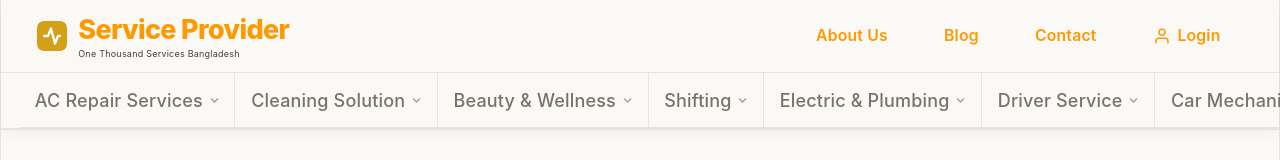
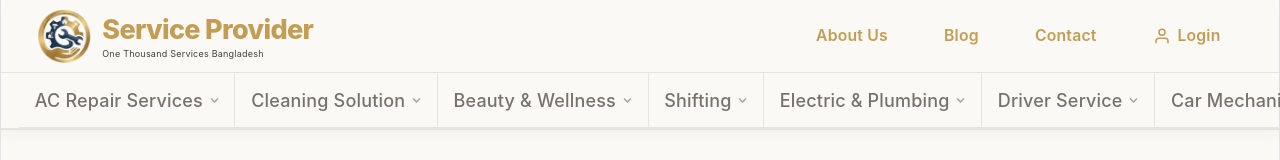
Before and after one commit to mdwasimdev1/service-management-frontend, a React (Vite) app: page /about in a window 1280 px wide. Shown: the top 160 px of the page. Built offline with nearby package versions, Linux system fonts and the light colour scheme.

Commit message:
update logo and favicon

```diff
--- a/index.html
+++ b/index.html
@@ -2,7 +2,7 @@
 <html lang="en">
   <head>
     <meta charset="UTF-8" />
-    <link rel="icon" type="image/svg+xml" href="/favicon.svg" />
+    <link rel="icon" type="image/png" href="/favicon.png" />
     <meta name="viewport" content="width=device-width, initial-scale=1.0" />
     <title>service-management-frontend</title>
   </head>
--- a/src/components/layout/Header.tsx
+++ b/src/components/layout/Header.tsx
@@ -57,7 +57,7 @@ function DesktopDropdown({ items, visible }: { items: string[]; visible: boolean
           animate={{ opacity: 1, y: 0, scale: 1 }}
           exit={{ opacity: 0, y: 6, scale: 0.97 }}
           transition={{ duration: 0.16, ease: "easeOut" }}
-          className="absolute top-full left-0 mt-1 min-w-[200px] bg-white border border-stone-200 rounded-xl shadow-xl z-50 py-1.5 list-none m-0 p-0"
+          className="absolute top-full left-0 mt-1 min-w-50 bg-white border border-stone-200 rounded-xl shadow-xl z-50 py-1.5 list-none m-0 p-0"
         >
           {items.map((item) => (
             <li key={item}>
@@ -115,24 +115,19 @@ export default function Header() {
   return (
     <header className="sticky top-0 z-50 w-full bg-[#faf9f5] shadow-[0_1px_0_#e8e4d9,0_2px_16px_rgba(0,0,0,0.06)] font-[Inter,system-ui,sans-serif]">
       {/* ── Top bar ─────────────────────────────────────────────────────────── */}
-      <div className="flex items-center justify-between h-16 px-4 sm:px-6 lg:px-8 max-w-screen-xl mx-auto">
+      <div className="flex items-center justify-between h-16 px-4 sm:px-6 lg:px-8 max-w-7xl mx-auto">
         {/* Logo */}
-        <a href="/" className="flex items-center gap-2.5 no-underline flex-shrink-0" aria-label="Servic Home">
+        <a href="/" className="flex items-center gap-2.5 no-underline shrink-0" aria-label="Servic Home">
           {/* SVG logo mark */}
           <span className="flex items-center">
-            <svg width="30" height="30" viewBox="0 0 30 30" fill="none" aria-hidden="true">
-              <rect width="30" height="30" rx="7" fill="#D4A017" />
-              <path
-                d="M7 15h4l3-7.5 4 15 3-7.5h2"
-                stroke="#fff"
-                strokeWidth="2.3"
-                strokeLinecap="round"
-                strokeLinejoin="round"
+            <img
+                src="/favicon.png"
+                alt="Hero Showcase"
+                className="w-10 md:w-12 h-auto object-cover"
               />
-            </svg>
           </span>
           <span className="flex flex-col leading-tight">
-            <strong className="text-2xl font-extrabold tracking-tight text-amber-500">
+            <strong className="text-2xl font-extrabold tracking-tight text-gold-custom">
               Service Provider
             </strong>
             <small className="hidden sm:block text-[9px] text-stone-700 font-normal tracking-wide whitespace-nowrap">
@@ -203,12 +198,12 @@ export default function Header() {
       <nav
         ref={navRef}
         aria-label="Service categories"
-        className="hidden lg:flex items-stretch border-t border-b border-stone-200 max-w-screen-xl mx-auto px-4"
+        className="hidden lg:flex items-stretch border-t border-b border-stone-200 max-w-7xl mx-auto px-4"
       >
         {navCategories.map((cat, i) => (
           <div
             key={cat.label}
-            className="relative flex-shrink-0"
+            className="relative shrink-0"
             onMouseEnter={() => onEnter(i)}
             onMouseLeave={onLeave}
           >
@@ -225,7 +220,7 @@ export default function Header() {
               {cat.label}
               <FaChevronDown
                 size={9}
-                className={`text-stone-400 flex-shrink-0  ${activeIdx === i ? "rotate-180" : ""}`}
+                className={`text-stone-400 shrink-0  ${activeIdx === i ? "rotate-180" : ""}`}
               />
             </button>
             <DesktopDropdown items={cat.sub} visible={activeIdx === i} />
@@ -257,7 +252,7 @@ export default function Header() {
                     {cat.label}
                     <FaChevronDown
                       size={11}
-                      className={`text-stone-400 flex-shrink-0 transition-transform duration-200 ${mobileExpanded === i ? "rotate-180" : ""}`}
+                      className={`text-stone-400 shrink-0 transition-transform duration-200 ${mobileExpanded === i ? "rotate-180" : ""}`}
                     />
                   </button>
 
--- a/src/components/section/about/AboutSection.tsx
+++ b/src/components/section/about/AboutSection.tsx
@@ -45,7 +45,7 @@ const AboutSection: React.FC = () => {
 
           {/* Right Image Content */}
           <div className="flex-1 w-full relative">
-            <div className="relative rounded-2xl overflow-hidden shadow-xl aspect-[4/3] max-w-[600px] ml-auto">
+            <div className="relative rounded-2xl overflow-hidden shadow-xl aspect-4/3 max-w-150 ml-auto">
               {/* Since we don't have the exact image, we use a realistic placeholder from unsplash that fits the context (movers/construction/workers) */}
               <img
                 src="https://images.unsplash.com/photo-1600585154340-be6161a56a0c?ixlib=rb-4.0.3&auto=format&fit=crop&w=1200&q=80"
--- a/src/components/section/blog/BlogDetailsPage.tsx
+++ b/src/components/section/blog/BlogDetailsPage.tsx
@@ -1,6 +1,6 @@
 import { Link } from 'react-router-dom';
 import { FiClock as FiClockIcon, FiUser as FiUserIcon, FiMessageSquare as FiMessageSquareIcon, FiSearch as FiSearchIcon, FiCheckCircle as FiCheckCircleIcon } from 'react-icons/fi';
-import { FaUserCircle, FaFacebookF, FaTwitter, FaLinkedinIn, FaInstagram } from 'react-icons/fa';
+import { FaFacebookF, FaTwitter, FaLinkedinIn, FaInstagram } from 'react-icons/fa';
 
 export default function BlogDetailsPage() {
   return (
--- a/src/components/ui/CustomButton.tsx
+++ b/src/components/ui/CustomButton.tsx
@@ -40,7 +40,7 @@ export default function CustomButton({
   const variantTextStyles = {
     primary: "text-white",
     outline: "text-amber-500",
-    link: "text-amber-500",
+    link: "text-gold-custom",
     danger: "text-white",
   };
 
@@ -49,7 +49,7 @@ export default function CustomButton({
     primary: "bg-amber-500 text-stone-900",
     outline: "bg-amber-500 text-stone-900",
     danger: "bg-red-700 text-white",
-    link: "bg-amber-500 text-white no-underline",
+    link: "bg-gold-custom text-white no-underline",
   };
 
   const base = [
--- a/src/index.css
+++ b/src/index.css
@@ -1,4 +1,9 @@
 @import "tailwindcss";
+
+@theme {
+  /* নতুন কাস্টম কালার যোগ করা হচ্ছে */
+  --color-gold-custom: #C39D54;
+}
 
 :root {
 
```
Also changed, not shown: public/favicon.png (added), public/logo.png (added).
